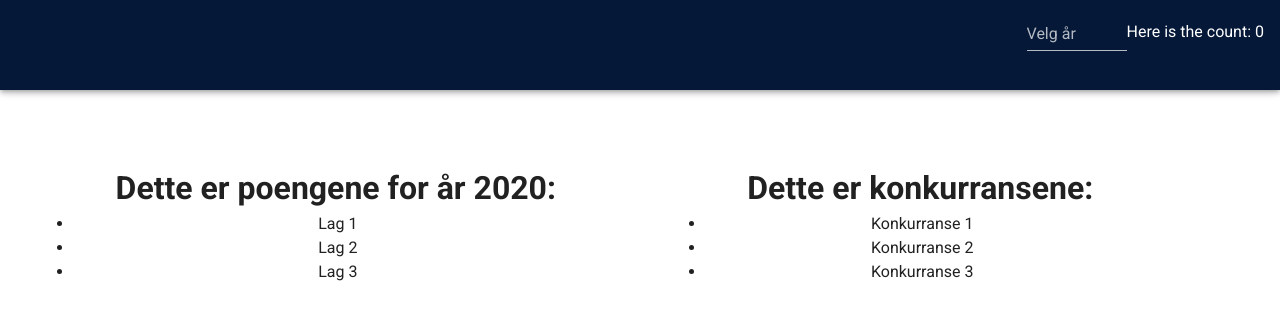
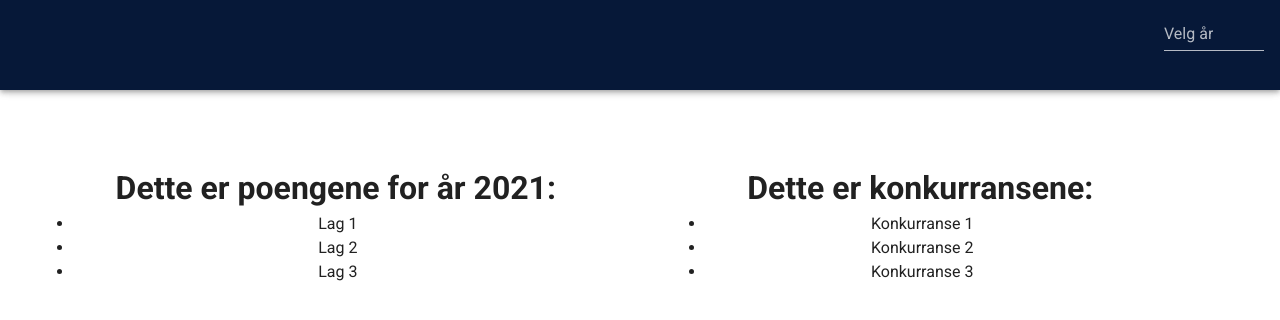
Before and after one commit to Alv-no/paralvlympics, a Vue app: page /#/ in a window 1280 px wide. Shown: the top 320 px of the page. Built offline with nearby package versions, Linux system fonts and the light colour scheme.

Commit message:
Can change year in state

```diff
--- a/src/App.vue
+++ b/src/App.vue
@@ -14,9 +14,13 @@
 
       <v-spacer></v-spacer>
       <div class="margin">
-        <v-select :items="items" label="Velg år"></v-select>
+        <v-select
+          :items="items"
+          v-model="selectedYear"
+          label="Velg år"
+          v-on:change="updateYear"
+        ></v-select>
       </div>
-      <div>Here is the count: {{ count }}</div>
     </v-app-bar>
 
     <v-main>
@@ -26,6 +30,7 @@
 </template>
 
 <script lang="ts">
+import moment from "moment";
 import Vue from "vue";
 
 export default Vue.extend({
@@ -34,12 +39,13 @@ export default Vue.extend({
   data: () => ({
     items: ["2021", "2020"],
     count: 0,
+    selectedYear: moment().year(),
   }),
 
-  methods: {},
-
-  mounted() {
-    this.count = this.$store.state.count;
+  methods: {
+    updateYear() {
+      this.$store.dispatch("updateYear", this.selectedYear);
+    },
   },
 });
 </script>
--- a/src/components/Scoreboard.vue
+++ b/src/components/Scoreboard.vue
@@ -11,13 +11,11 @@
 
 <script lang="ts">
 import Vue from "vue";
-import moment from "moment";
 
 export default Vue.extend({
-  props: {
-    year: {
-      type: Object as () => number,
-      default: moment().year(),
+  computed: {
+    year(): number {
+      return this.$store.state.selectedYear;
     },
   },
 });
--- a/src/store/index.ts
+++ b/src/store/index.ts
@@ -1,3 +1,4 @@
+import moment from "moment";
 import Vue from "vue";
 import Vuex from "vuex";
 
@@ -5,16 +6,16 @@ Vue.use(Vuex);
 
 const store = new Vuex.Store({
   state: {
-    count: 0
+    selectedYear: moment().year()
   },
     mutations: {
-    increment (state) {
-      state.count++
+    updateYear (state, selectedYear: number) {
+      state.selectedYear = selectedYear
     }
   },
     actions: {
-    increment (context) {
-      context.commit('increment');
+    updateYear (context, selectedYear: number) {
+      context.commit('updateYear', selectedYear);
     }
 }})
 
--- a/src/views/Home.vue
+++ b/src/views/Home.vue
@@ -1,7 +1,7 @@
 <template>
   <div class="grid-container">
     <div class="grid-item">
-      <Scoreboard :year="2020" class="grid-item" />
+      <Scoreboard class="grid-item" />
     </div>
     <div class="grid-item">
       <Contests class="grid-item" />
```
